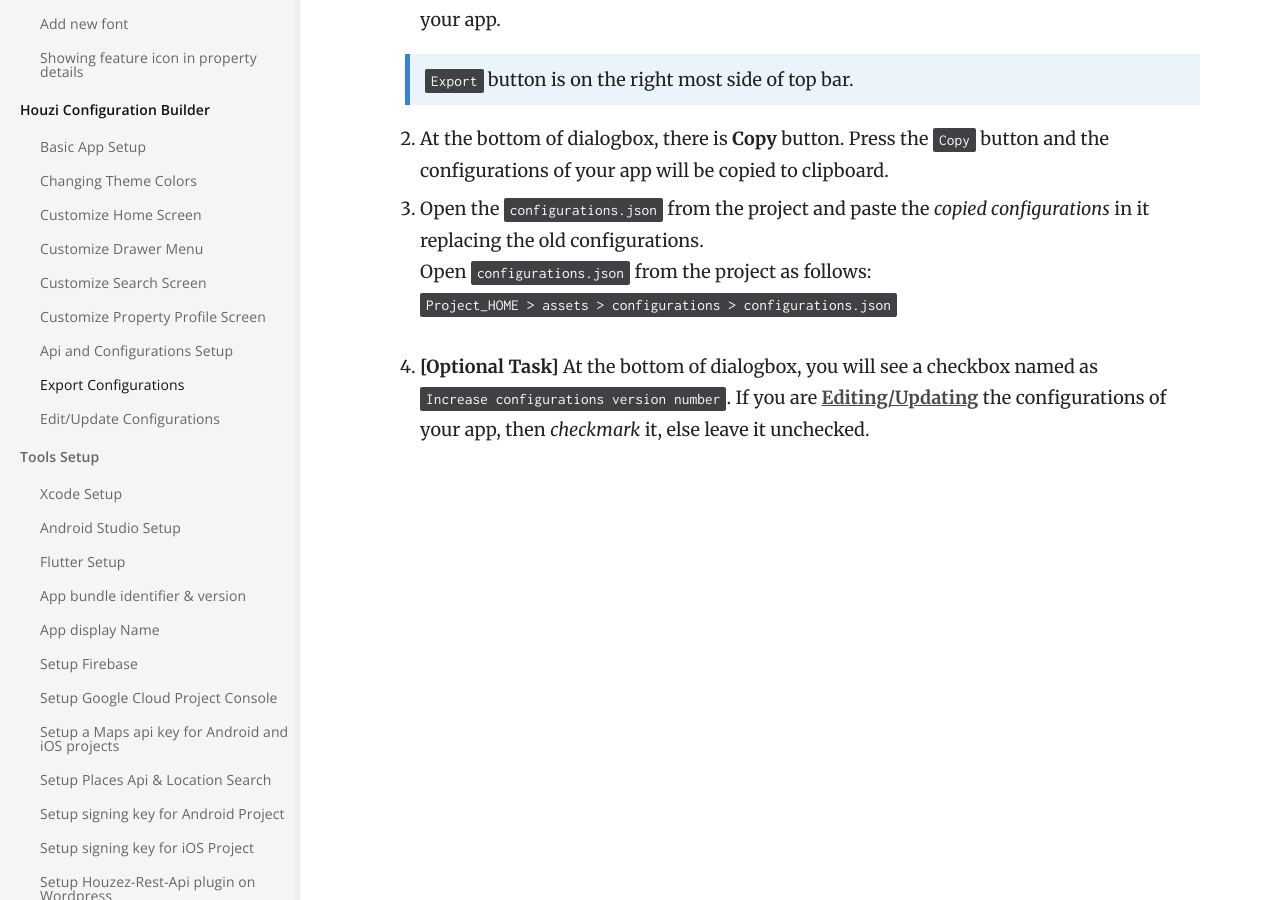
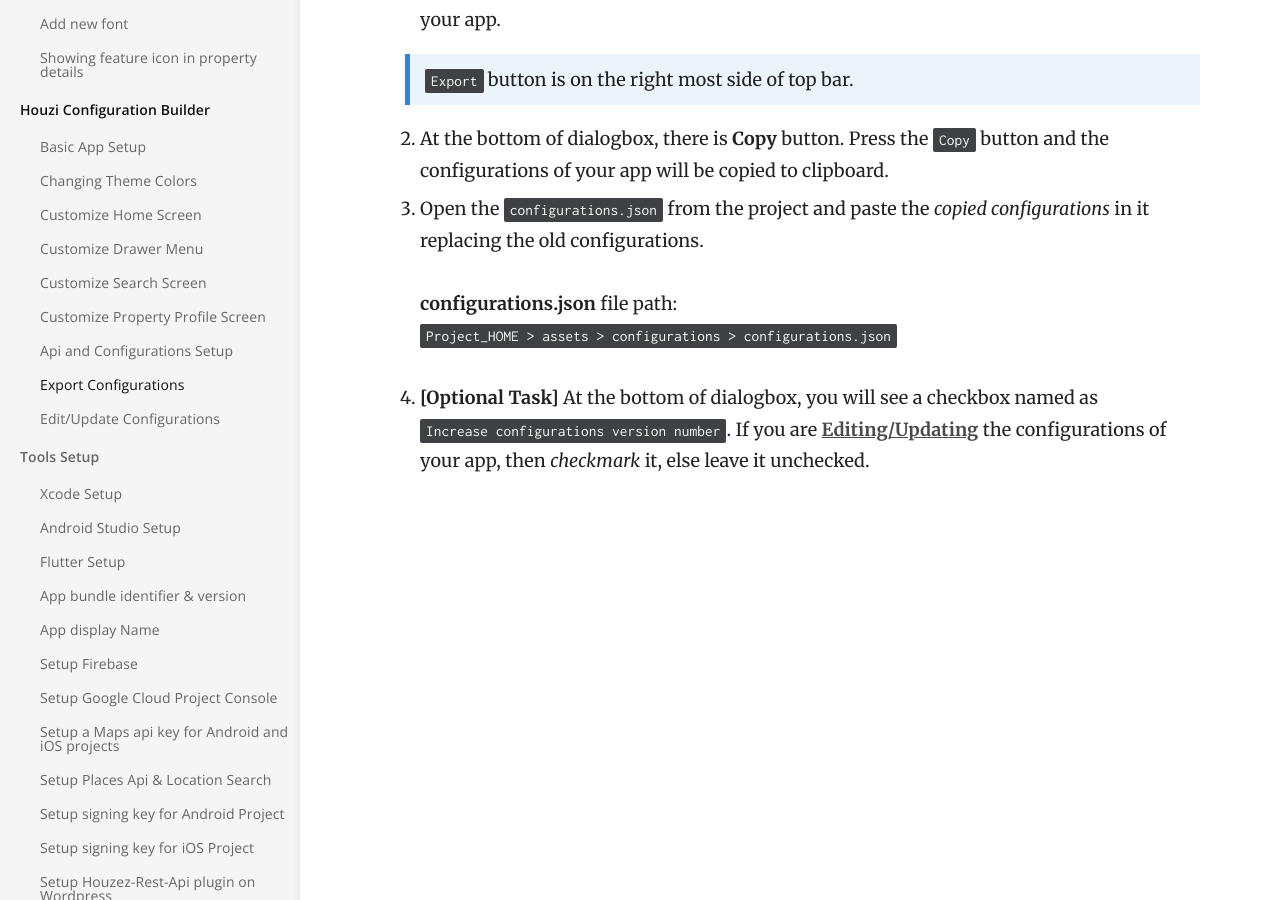
Before and after one commit to booleanbites/houzi-doc, a Jekyll site: the page built from _docs/houzi-config-builder/export-configurations.md, in a window 1280 px wide and 900 px high, scrolled down 383 px. Built offline with Jekyll 4.4.1, drawn with Linux system fonts in a browser that asks for light colours.

Commit message:
Minor fixes 03 in Export Configurations File and Edit/Update Configurations File.

```diff
--- a/_docs/houzi-config-builder/export-configurations.md
+++ b/_docs/houzi-config-builder/export-configurations.md
@@ -11,7 +11,8 @@ Once you have filled all the required fields, follow these steps:
     > `Export` button is on the right most side of top bar.
 2. At the bottom of dialogbox, there is **Copy** button. Press the `Copy` button and the configurations of your app will be copied to clipboard.
 3. Open the `configurations.json` from the project and paste the *copied configurations* in it replacing the old configurations.
-Open `configurations.json` from the project as follows:
-`Project_HOME > assets > configurations > configurations.json`
+
+    **configurations.json** file path:
+    `Project_HOME > assets > configurations > configurations.json`
 
 1. **[Optional Task]** At the bottom of dialogbox, you will see a checkbox named as `Increase configurations version number`. If you are [**Editing/Updating**](/houzi-config-builder/edit-or-update-configurations) the configurations of your app, then *checkmark* it, else leave it unchecked.
```
Also changed, not shown: _docs/houzi-config-builder/edit-or-update-configurations.md (+3 -2 lines).
